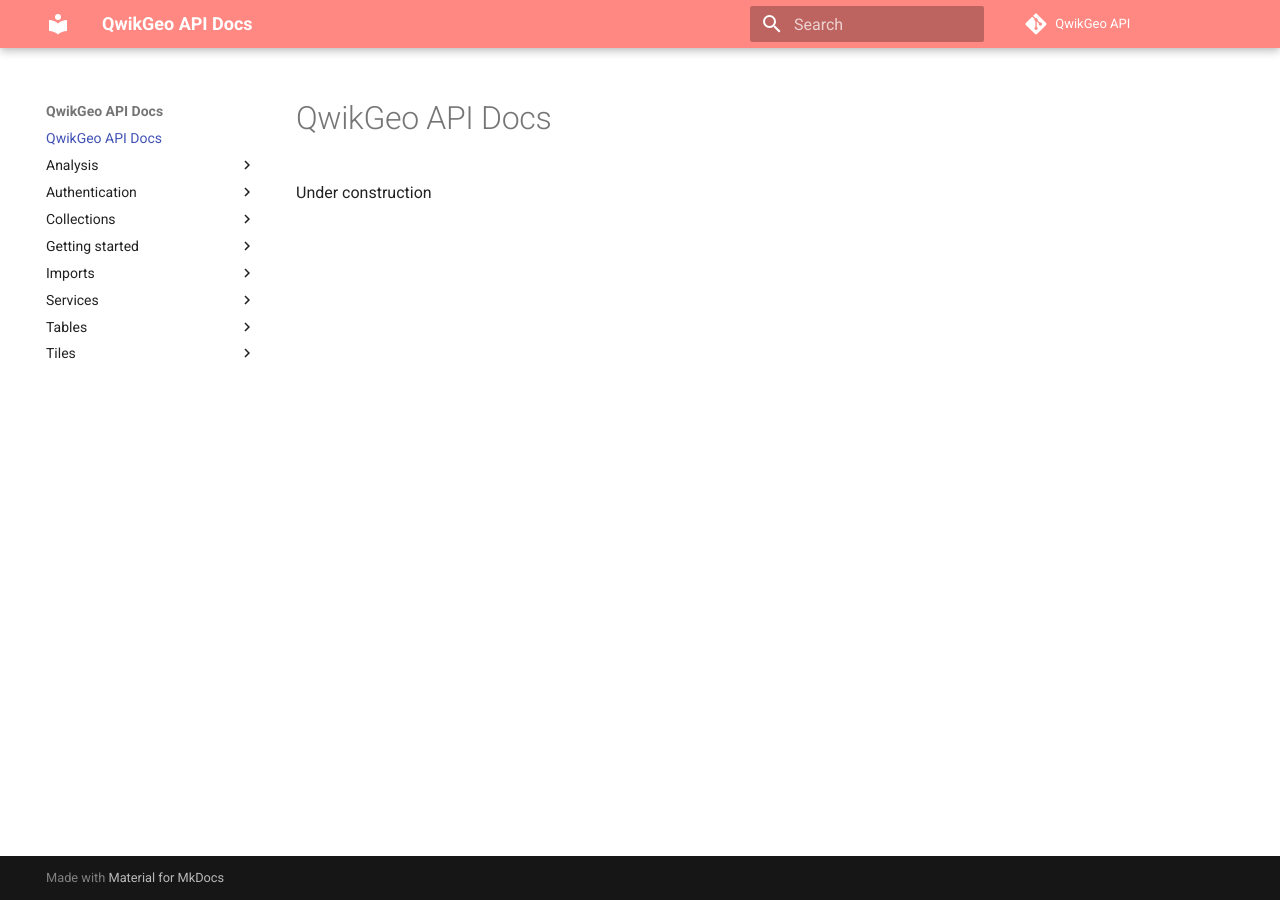
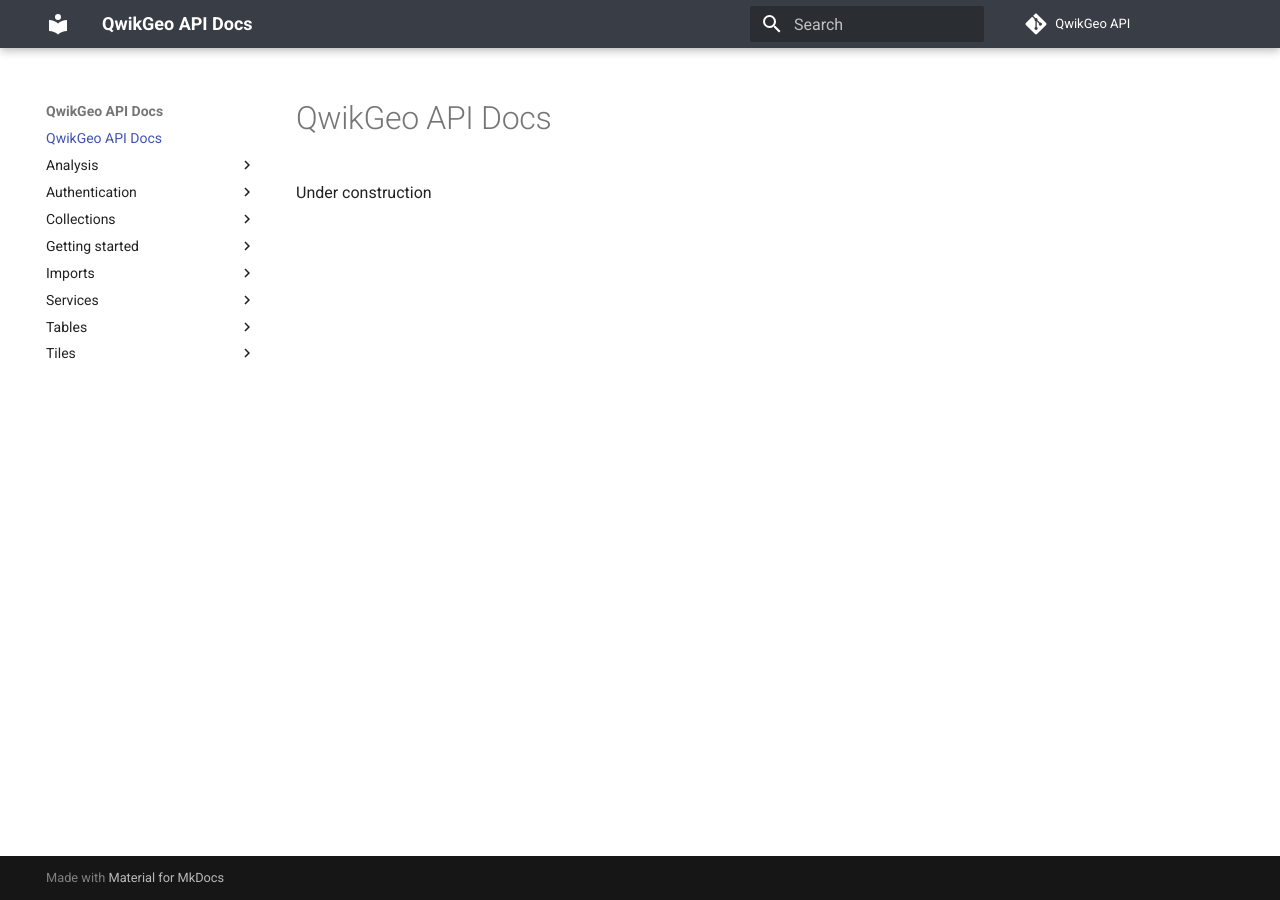
Before and after one commit to qwikgeo/qwikgeo-api, an MkDocs documentation site: the page built from docs/docs/index.md, in a window 1280 px wide. Built offline with MkDocs 1.6.1 and Material for MkDocs 9.7.7, drawn with Linux system fonts in a browser that asks for light colours; comment, search, counter and statistics services are not loaded.

Commit message:
Update for branding colors

```diff
--- a/docs/docs/stylesheets/extra.css
+++ b/docs/docs/stylesheets/extra.css
@@ -2,6 +2,6 @@
 /* https://www.canva.com/colors/color-palettes/natural-naivete/ */
 
 :root > * {
-    --md-primary-fg-color: #FF8882;
-    /* --md-accent-fg-color:  #FF8882; */
+    --md-primary-fg-color: #393e46;
+    --md-accent-fg-color:  #f9bf22;
 }
```
